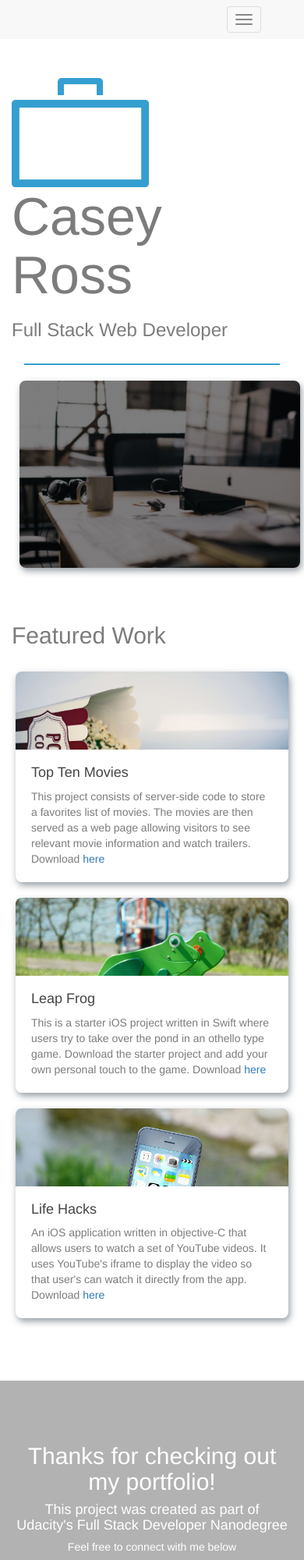
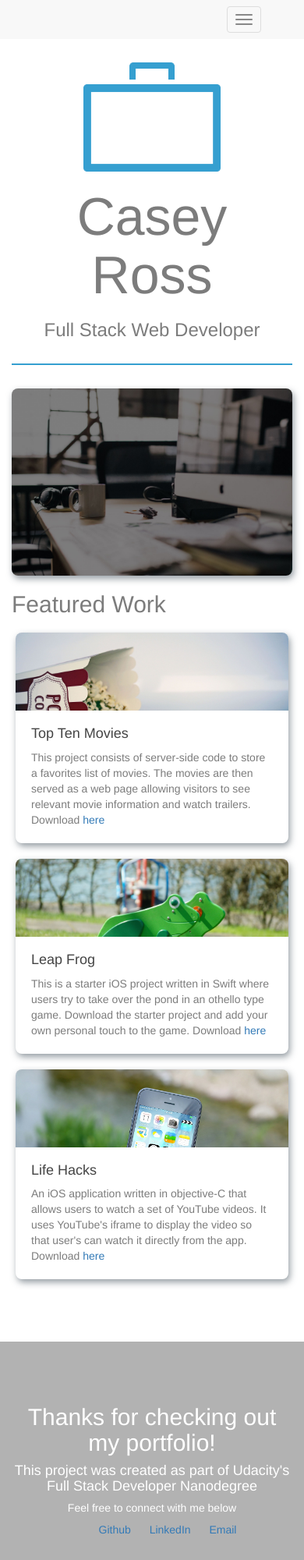
Before and after one commit to caseyr003/portfolio, a plain HTML site: page index.html in a window 390 px wide. Shown: the top 2000 px of the page at 78% size. Drawn offline with nearby package versions, Linux system fonts and the light colour scheme.

Commit message:
update styling

```diff
--- a/css/style.css
+++ b/css/style.css
@@ -1,38 +1,79 @@
 * {
    color: #7c7c7c;
 }
+
 body {
    padding-top: 80px;
 }
-h2 {
 
-}
 hr {
-   margin: 20px 8%;
+   margin: 30px 0;
    border-top: 2px solid #359FD0 !important;
 }
+
+
+/* Navbar */
 .navbar-fixed-top {
    padding-left: 40px;
    padding-right: 40px;
 }
+
 .navbar-fixed-top a: hover {
    background-color: transparent;
    text-decoration: overline;
 }
+
+
+/* Header */
 .logo {
    max-height: 140px;
    width: auto;
    float: left;
 }
+
 .title {
    text-align: right;
 }
+
 .title h1 {
    font-size: 68px;
 }
+
 .title h3 {
    font-weight: lighter;
 }
+
+@media (max-width: 500px) {
+   .title {
+      text-align: center;
+   }
+
+   .logo {
+      display: block;
+      margin: 0 auto;
+      float: none;
+   }
+}
+
+
+/* Main Image */
+.main-img{
+   display: block;
+   margin: 0 auto;
+   width: 80%;
+   height: auto;
+   border-radius: 8px;
+   box-shadow: 2px 4px 8px 0px rgba(46,61,73,0.5);
+}
+
+@media (max-width: 500px) {
+   .main-img {
+      width: 100%;
+   }
+}
+
+
+/* Main Content */
 .features .feature-block {
    padding: 0;
    margin: 20px;
@@ -43,10 +84,12 @@ hr {
    color: #000;
    transition: all 0.3s ease;
 }
+
 .features .feature-block:hover {
    box-shadow: 8px 10px 20px 0px rgba(46,61,73,0.25);
    cursor: pointer;
 }
+
 .feature-img {
    padding: 0;
    margin: 0;
@@ -58,33 +101,48 @@ hr {
    border-top-right-radius: 8px;
    border-top-left-radius: 8px;
 }
+
 .feature-info {
    padding: 10px 20px;
 }
+
 .feature-info h4 {
    color: #444;
 }
-.main-img{
-   margin: 0 10% 50px 10%;
-   width: 80%;
-   height: auto;
-   border-radius: 8px;
-   box-shadow: 2px 4px 8px 0px rgba(46,61,73,0.5);
+
+.topten-img {
+   background-image: url("../../img/topten.png");
 }
+
+.leapfrog-img {
+   background-image: url("../../img/leapfrog.png");
+}
+
+.lifehacks-img {
+   background-image: url("../../img/lifehacks.png");
+}
+
+
+/* Footer */
 footer {
    margin-top: 60px;
    padding: 60px 20px;
-   color: #ffffff;
    background-color: #b2b2b2;
    text-align: center;
    min-height: 200px;
 }
-@media (max-width: 500px) {
-   .title {
-      text-align: left;
-   }
-   .main-img{
-      margin: 0 10px 50px 10px;
-      width: 100%;
-   }
+
+footer h2,
+footer h4,
+footer h5 {
+   color: #fff;
 }
+
+footer ul {
+   list-style: none;
+}
+
+footer li {
+   display: inline;
+   padding: 10px;
+}
--- a/index.html
+++ b/index.html
@@ -4,11 +4,16 @@
       <meta charset="utf-8">
       <meta http-equiv="X-UA-Compatible" content="IE=edge">
       <meta name="viewport" content="width=device-width, initial-scale=1">
+
+      <!-- Title -->
       <title>Casey Ross | Full Stack Web Developer</title>
+
       <!-- Add CSS from minified file -->
       <link href="css/min/app.min.css" rel="stylesheet">
    </head>
+
    <body>
+
       <!-- Navbar -->
       <nav class="navbar-fixed-top navbar-default">
          <div class="container-fluid">
@@ -19,32 +24,36 @@
                   <span class="icon-bar"></span>
                </button>
             </div>
+
             <div class="collapse navbar-collapse" id="myNavbar">
                <ul class="nav navbar-nav">
                   <li class="active"><a href="#">Home</a></li>
-                  <li><a href="http://casedev.co/">iOS Apps</a></li>
+                  <li><a href="http://casedev.co/" target="_blank">iOS Apps</a></li>
                </ul>
+
                <ul class="nav navbar-nav navbar-right">
-                  <li><a href="https://github.com/caseyr003">Github</a></li>
-                  <li><a href="https://www.linkedin.com/in/casey003/">LinkedIn</a></li>
+                  <li><a href="https://github.com/caseyr003" target="_blank">Github</a></li>
+                  <li><a href="https://www.linkedin.com/in/casey003/" target="_blank">LinkedIn</a></li>
                   <li><a href="mailto:caseyross003@gmail.com">Email</a></li>
                </ul>
             </div>
          </div>
       </nav>
       <!-- End Navbar -->
+
       <!-- Header -->
-      <div class="container">
+      <header class="container">
          <div class="row">
             <div class="col-md-12 title">
-               <img class="logo" src="img/logo.png">
+               <img class="logo" src="img/logo.png" alt="breifcase logo">
                <h1>Casey Ross</h1>
                <h3>Full Stack Web Developer</h3>
+               <hr>
             </div>
          </div>
-      </div>
+      </header>
       <!-- End Header -->
-      <hr>
+
       <!-- Main Image -->
       <div class="container">
          <div class="row">
@@ -54,55 +63,68 @@
          </div>
       </div>
       <!-- End Main Image -->
+
       <!-- Feature Section -->
-      <div class="container">
-         <div class="row">
+      <main class="container">
+         <div class="row features">
             <div class="col-md-12">
                <h2>Featured Work</h2>
             </div>
-         </div>
-         <div class="row features">
-            <div class="col-md-3 feature-block">
-               <div class="feature-img" style="background-image: url(img/topten.png)"></div>
+
+            <article class="col-md-3 feature-block">
+               <div class="feature-img topten-img"></div>
                <div class="feature-info">
                   <h4>Top Ten Movies</h4>
                   <p>This project consists of server-side code to store a favorites list of movies.
                      The movies are then served as a web page allowing visitors to see relevant movie
                      information and watch trailers.
-                     Download <a href="https://github.com/caseyr003/TopTenFilms">here</a></p>
+                     Download <a href="https://github.com/caseyr003/TopTenFilms" target="_blank">here</a></p>
                </div>
-            </div>
-            <div class="col-md-3 feature-block">
-               <div class="feature-img" style="background-image: url(img/leapfrog.png)"></div>
+            </article>
+
+            <article class="col-md-3 feature-block">
+               <div class="feature-img leapfrog-img"></div>
                <div class="feature-info">
                   <h4>Leap Frog</h4>
                   <p>This is a starter iOS project written in Swift where users try to take over the pond in an othello
                      type game. Download the starter project and add your own personal touch to the game.
-                     Download <a href="https://github.com/caseyr003/LeapFrog">here</a></p>
+                     Download <a href="https://github.com/caseyr003/LeapFrog" target="_blank">here</a></p>
                </div>
-            </div>
-            <div class="col-md-3 feature-block">
-               <div class="feature-img" style="background-image: url(img/lifehacks.png)"></div>
+            </article>
+
+            <article class="col-md-3 feature-block">
+               <div class="feature-img lifehacks-img"></div>
                <div class="feature-info">
                   <h4>Life Hacks</h4>
                   <p>An iOS application written in objective-C that allows users to watch a set of YouTube videos. It uses YouTube's iframe to display the video so that user's can watch it
                      directly from the app.
-                     Download <a href="https://github.com/caseyr003/LifeHacks">here</a></p>
+                     Download <a href="https://github.com/caseyr003/LifeHacks" target="_blank">here</a></p>
                </div>
+            </article>
+         </div>
+      </main>
+      <!-- End Feature Section -->
+
+      <!-- Footer -->
+      <footer class="container-fluid">
+         <div class="row">
+            <div class="col-md-12">
+               <h2>Thanks for checking out my portfolio!</h2>
+               <h4>This project was created as part of Udacity's Full Stack Developer Nanodegree</h4>
+               <h5>Feel free to connect with me below</h5>
+               <ul>
+                  <li><a href="https://github.com/caseyr003" target="_blank">Github</a></li>
+                  <li><a href="https://www.linkedin.com/in/casey003/" target="_blank">LinkedIn</a></li>
+                  <li><a href="mailto:caseyross003@gmail.com">Email</a></li>
+               </ul>
             </div>
          </div>
-      </div>
-      <!-- End Feature Section -->
-      <!-- Footer -->
-      <footer>
-         <h2>Thanks for checking out my portfolio!</h2>
-         <h4>This project was created as part of Udacity's Full Stack Developer Nanodegree</h4>
-         <h5>Feel free to connect with me below</h5>
-         <a href="https://github.com/caseyr003">Github</a> | <a href="https://www.linkedin.com/in/casey003/">LinkedIn</a> | <a href="mailto:caseyross003@gmail.com">Email</a>
       </footer>
       <!-- End Footer -->
+
       <!-- jQuery (necessary for Bootstrap's JavaScript plugins) -->
       <script src="https://ajax.googleapis.com/ajax/libs/jquery/1.12.4/jquery.min.js"></script>
+
       <!-- Add JS From minified file -->
       <script src="js/min/app.min.js"></script>
    </body>
```
Also changed, not shown: css/min/app.min.css.
